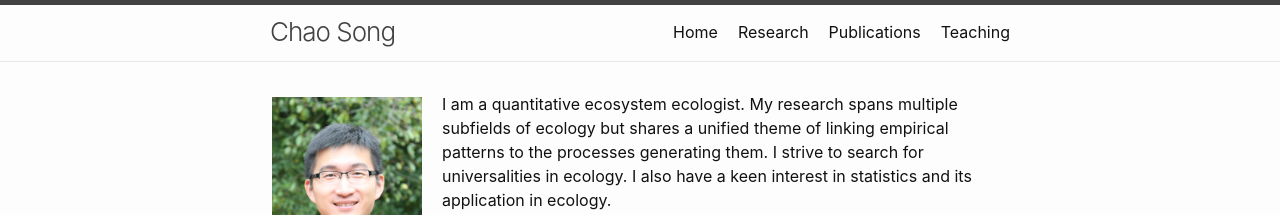
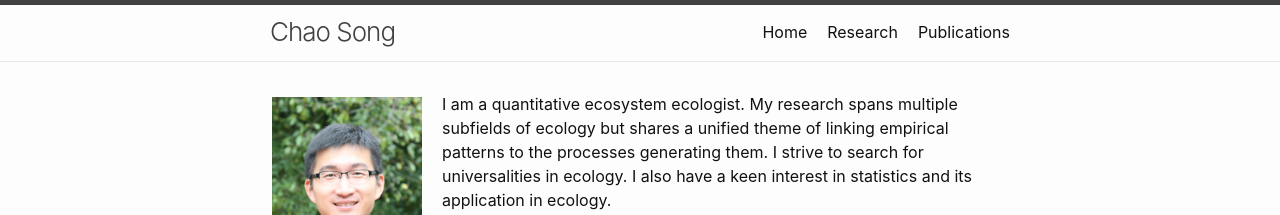
Before and after one commit to songchao1986/songchao1986.github.io, a Jekyll site: the page built from index.md, in a window 1280 px wide. Shown: the top 215 px of the page. Built offline with Jekyll 4.4.1, drawn with Linux system fonts in a browser that asks for light colours.

Commit message:
Update _config.yml

```diff
--- a/_config.yml
+++ b/_config.yml
@@ -37,7 +37,6 @@ header_pages:
  - index.md
  - research.md
  - publications.md
- - teaching.md
 
 # Build settings
 theme: minima
```
